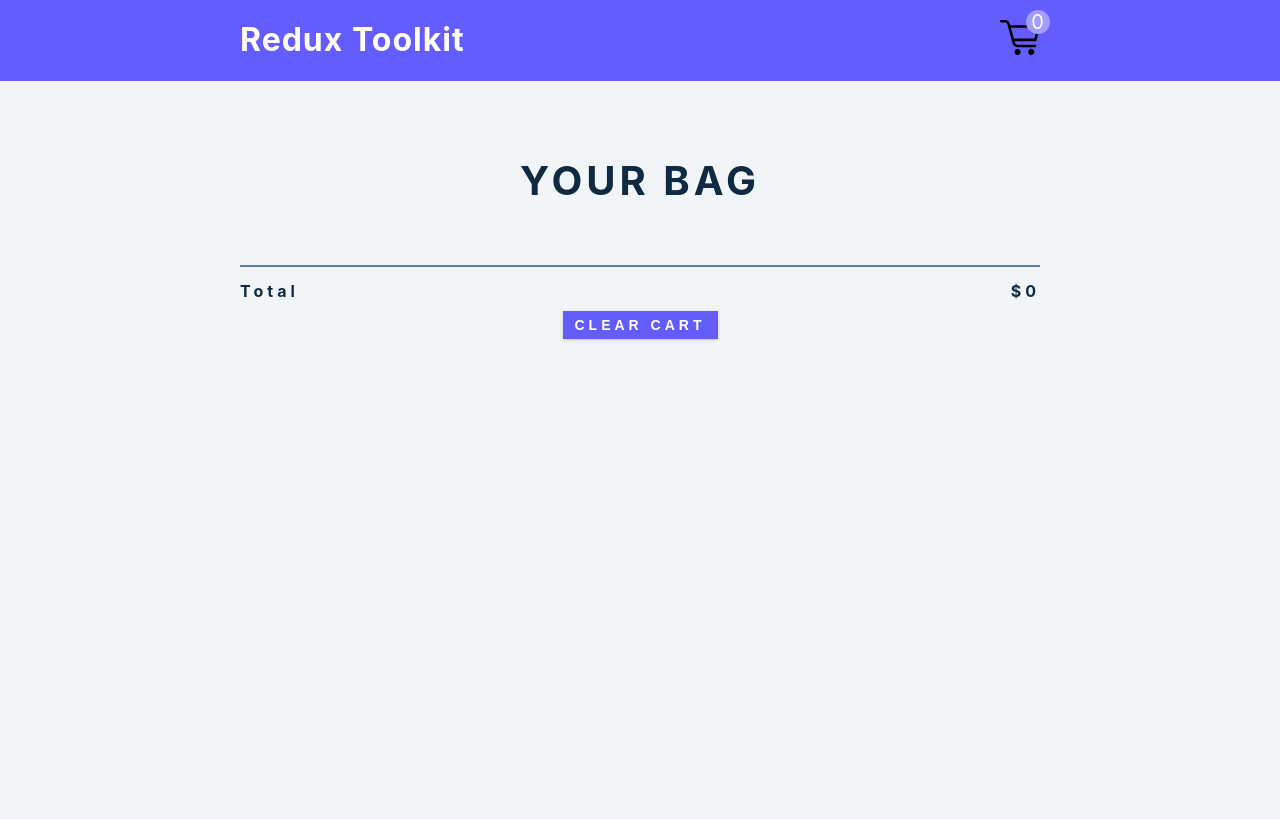
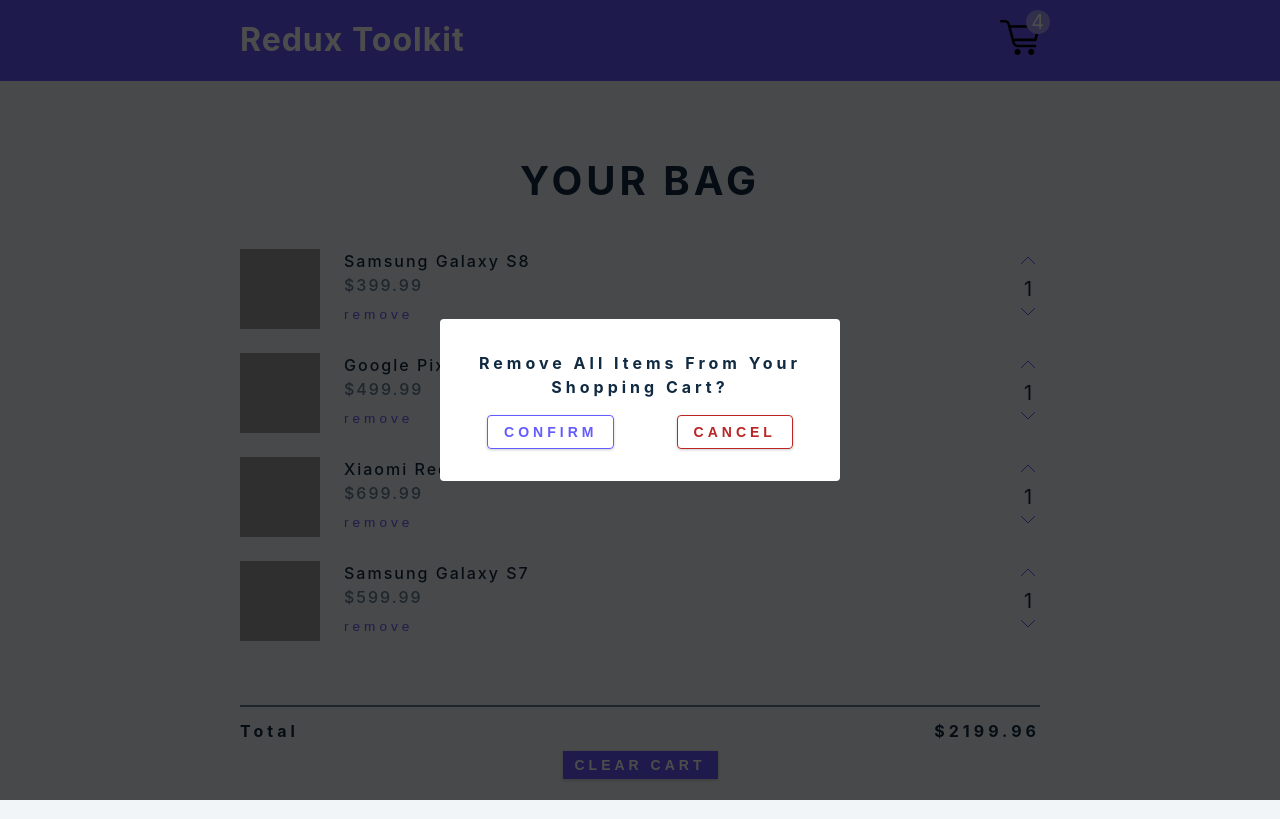
Before and after one commit to varundhand/shopping-cart-rtk, a React (Create React App) app: page / in a window 1280 px wide. Both pictures are taken after a click on the button "CLEAR CART". Built offline with nearby package versions, Linux system fonts and the light colour scheme; grey boxes are pictures that could not be loaded.

Commit message:
api config left

```diff
--- a/src/App.js
+++ b/src/App.js
@@ -2,17 +2,21 @@ import { useDispatch, useSelector } from "react-redux";
 import CartContainer from "./components/CartContainer";
 import Navbar from "./components/Navbar";
 import { calculateTotals } from "./features/cart/cartSlice";
+import { useEffect } from "react";
+import Modal from "./components/Modal";
 
 function App() {
   const dispatch = useDispatch();
   const { cartItems } = useSelector((state) => state.cart);
+  const { isOpen } = useSelector((state) => state.modal);
 
-  useDispatch(() => {
-    dispatch(calculateTotals);
+  useEffect(() => {
+    dispatch(calculateTotals());
   }, [cartItems]);
 
   return (
     <main>
+      {isOpen && <Modal />}
       <Navbar />
       <CartContainer />
     </main>
--- a/src/components/CartContainer.js
+++ b/src/components/CartContainer.js
@@ -2,11 +2,17 @@ import React from "react";
 import CartItem from "./CartItem";
 import { useDispatch, useSelector } from "react-redux";
 import { ClearCart } from "../features/cart/cartSlice";
+import { setModal } from "../features/modal/modalSlice";
 
 const CartContainer = () => {
   const dispatch = useDispatch();
   const { cartItems, total, amount } = useSelector((state) => state.cart); // destructured all of them at one place
   console.log(total, amount);
+
+  const handleClear = () => {
+    dispatch(setModal(true));
+    // dispatch(ClearCart())
+  };
 
   if (amount < 1) {
     return (
@@ -32,10 +38,11 @@ const CartContainer = () => {
         <hr />
         <div className="cart-total">
           <h4>
-            total <span>${total}</span>
+            total <span>${amount.toFixed(2)}</span>{" "}
+            {/* toFixed(number) keeps the amount till two decimal places like the 'round' function in python */}
           </h4>
         </div>
-        <button className="btn clear-tbn" onClick={() => dispatch(ClearCart())}>
+        <button className="btn clear-tbn" onClick={handleClear}>
           Clear Cart
         </button>
       </footer>
--- /dev/null
+++ b/src/components/Modal.js
@@ -0,0 +1,36 @@
+import React from "react";
+import { useDispatch, useSelector } from "react-redux";
+import { ClearCart } from "../features/cart/cartSlice";
+import { setModal } from "../features/modal/modalSlice";
+
+const Modal = () => {
+  const dispatch = useDispatch();
+  const isOpen = useSelector((state) => state.modal.isOpen);
+
+  return (
+    <aside className="modal-container">
+      <div className="modal">
+        <h4>remove all items from your shopping cart?</h4>
+        <div className="btn-container">
+          <button
+            className="btn confirm-btn"
+            onClick={() => {
+              dispatch(ClearCart());
+              dispatch(setModal(false));
+            }}
+          >
+            confirm
+          </button>
+          <button
+            className="btn clear-btn"
+            onClick={() => dispatch(setModal(false))}
+          >
+            cancel
+          </button>
+        </div>
+      </div>
+    </aside>
+  );
+};
+
+export default Modal;
--- /dev/null
+++ b/src/features/modal/modalSlice.js
@@ -0,0 +1,20 @@
+import { createSlice } from "@reduxjs/toolkit";
+
+const initialState = {
+  isOpen: false,
+};
+
+export const modalSlice = createSlice({
+  name: "modal",
+  initialState,
+  reducers: {
+    setModal: (state, action) => {
+      state.isOpen = action.payload;
+    },
+  },
+});
+
+// Action creators are generated for each case reducer function
+export const { setModal } = modalSlice.actions;
+
+export default modalSlice.reducer;
--- a/src/store.js
+++ b/src/store.js
@@ -1,8 +1,10 @@
 import { configureStore } from "@reduxjs/toolkit";
 import cartSlice from "./features/cart/cartSlice";
+import modalSlice from "./features/modal/modalSlice";
 
 export const store = configureStore({
   reducer: {
     cart: cartSlice,
+    modal: modalSlice,
   },
 });
```
